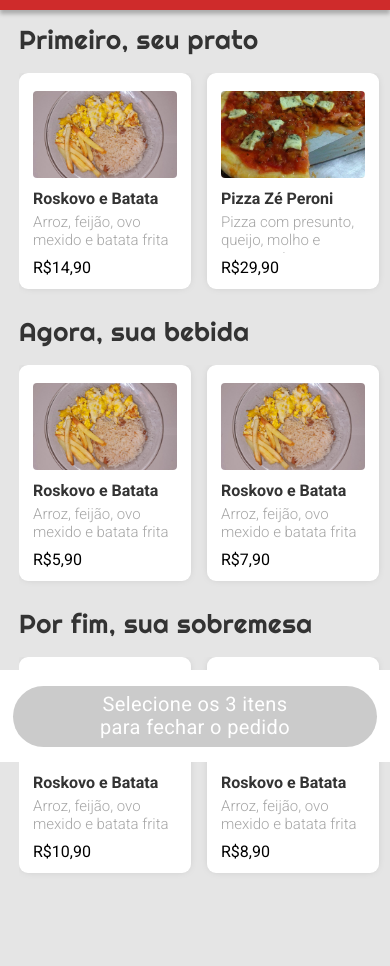
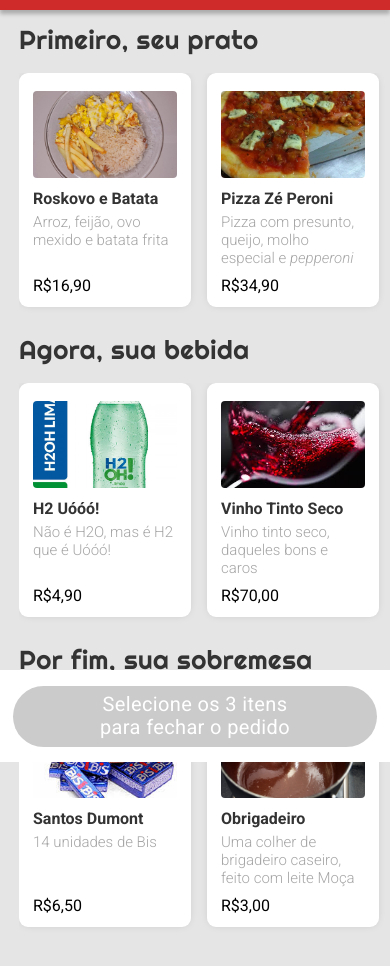
Before and after one commit to ZeGuilhermeYung/projeto3-driveneats, a plain HTML site: page index.html in a window 390 px wide. Shown: the part 82-1048 px from the top of the page. Drawn offline with nearby package versions, Linux system fonts and the light colour scheme.

Commit message:
cardápio atualizado

```diff
--- a/index.html
+++ b/index.html
@@ -26,69 +26,69 @@
                 <img src="/midia/Roskovo-e-batata.jpeg" alt="prato de arroz, feijão, ovo mexido e batata frita">
                 <h5><strong>Roskovo e Batata</strong></h5>
                 <h6>Arroz, feijão, ovo mexido e batata frita</h6>
-                <div><h5>R$</h5><h5 class="valor">14,90</h5></div>
+                <div><h5>R$</h5><h5 class="valor">16,90</h5></div>
                 <ion-icon name="checkmark-circle"></ion-icon>
             </div>
             <div class="pedido1" onclick="selecionarPedido(this, 1);">
                 <img src="/midia/pizza-zepperoni.jpeg" alt="Pizza com presunto, queijo, molho especial e pepperoni">
                 <h5><strong>Pizza Zé Peroni</strong></h5>
-                <h6>Pizza com presunto, queijo, molho e <em>pepperoni</em></h6>
-                <div><h5>R$</h5><h5 class="valor">29,90</h5></div>
+                <h6>Pizza com presunto, queijo, molho especial e <em>pepperoni</em></h6>
+                <div><h5>R$</h5><h5 class="valor">34,90</h5></div>
                 <ion-icon name="checkmark-circle"></ion-icon>
             </div>
             <div class="pedido1" onclick="selecionarPedido(this, 1);">
-                <img src="/midia/Roskovo-e-batata.jpeg" alt="prato de arroz, feijão, ovo mexido e batata frita">
-                <h5><strong>Roskovo e Batata3</strong></h5>
-                <h6>Arroz, feijão, ovo mexido e batata frita</h6>
-                <div><h5>R$</h5><h5 class="valor">16,90</h5></div>
+                <img src="/midia/caldo-de-mandioca.jpeg" alt="caldo de mandioca, carne seca, bacon e cheiro verde">
+                <h5><strong>Caldo Mãedioca</strong></h5>
+                <h6>Caldo de mandioca, carne seca, bacon e cheiro verde</h6>
+                <div><h5>R$</h5><h5 class="valor">9,90</h5></div>
                 <ion-icon name="checkmark-circle"></ion-icon>
             </div>
         </div>
         <h2>Agora, sua bebida</h2>
         <div class="pedidos-lista">
             <div class="pedido2" onclick="selecionarPedido(this, 2);">
-                <img src="/midia/Roskovo-e-batata.jpeg" alt="prato de arroz, feijão, ovo mexido e batata frita">
-                <h5><strong>Roskovo e Batata</strong></h5>
-                <h6>Arroz, feijão, ovo mexido e batata frita</h6>
-                <div><h5>R$</h5><h5 class="valor">5,90</h5></div>
+                <img src="/midia/h2o.jpg" alt="Não é H2O, mas é H2 que é Uóóó!">
+                <h5><strong>H2 Uóóó!</strong></h5>
+                <h6>Não é H2O, mas é H2 que é Uóóó!</h6>
+                <div><h5>R$</h5><h5 class="valor">4,90</h5></div>
                 <ion-icon name="checkmark-circle"></ion-icon>
             </div>
             <div class="pedido2" onclick="selecionarPedido(this, 2);">
-                <img src="/midia/Roskovo-e-batata.jpeg" alt="prato de arroz, feijão, ovo mexido e batata frita">
-                <h5><strong>Roskovo e Batata</strong></h5>
-                <h6>Arroz, feijão, ovo mexido e batata frita</h6>
-                <div><h5>R$</h5><h5 class="valor">7,90</h5></div>
+                <img src="/midia/vinho.jpeg" alt="Vinho tinto seco, daqueles bons e caros">
+                <h5><strong>Vinho Tinto Seco</strong></h5>
+                <h6>Vinho tinto seco, daqueles bons e caros</h6>
+                <div><h5>R$</h5><h5 class="valor">70,00</h5></div>
                 <ion-icon name="checkmark-circle"></ion-icon>
             </div>
             <div class="pedido2" onclick="selecionarPedido(this, 2);">
-                <img src="/midia/Roskovo-e-batata.jpeg" alt="prato de arroz, feijão, ovo mexido e batata frita">
-                <h5><strong>Roskovo e Batata</strong></h5>
-                <h6>Arroz, feijão, ovo mexido e batata frita</h6>
-                <div><h5>R$</h5><h5 class="valor">3,90</h5></div>
+                <img src="/midia/agua-torneira.jpg" alt="Água de torneira. Nunca fez mal, caso contrário, terá seu dinheiro de volta">
+                <h5><strong>Água da "fonte"</strong></h5>
+                <h6>De torneira. Não faz mal, caso contrário terá reembloso</h6>
+                <div><h5>R$</h5><h5 class="valor">1,00</h5></div>
                 <ion-icon name="checkmark-circle"></ion-icon>
             </div>
         </div>
         <h2>Por fim, sua sobremesa</h2>
         <div class="pedidos-lista">
             <div class="pedido3" onclick="selecionarPedido(this, 3);">
-                <img src="/midia/Roskovo-e-batata.jpeg" alt="prato de arroz, feijão, ovo mexido e batata frita">
-                <h5><strong>Roskovo e Batata</strong></h5>
-                <h6>Arroz, feijão, ovo mexido e batata frita</h6>
-                <div><h5>R$</h5><h5 class="valor">10,90</h5></div>
+                <img src="/midia/14-bis.jpeg" alt="14 unidades de Bis">
+                <h5><strong>Santos Dumont</strong></h5>
+                <h6>14 unidades de Bis</h6>
+                <div><h5>R$</h5><h5 class="valor">6,50</h5></div>
                 <ion-icon name="checkmark-circle"></ion-icon>
             </div>
             <div class="pedido3" onclick="selecionarPedido(this, 3);">
-                <img src="/midia/Roskovo-e-batata.jpeg" alt="prato de arroz, feijão, ovo mexido e batata frita">
-                <h5><strong>Roskovo e Batata</strong></h5>
-                <h6>Arroz, feijão, ovo mexido e batata frita</h6>
-                <div><h5>R$</h5><h5 class="valor">8,90</h5></div>
+                <img src="/midia/brigadeiro.jpg" alt="Uma colher de brigadeiro caseiro, feito com leite Moça">
+                <h5><strong>Obrigadeiro</strong></h5>
+                <h6>Uma colher de brigadeiro caseiro, feito com leite Moça</h6>
+                <div><h5>R$</h5><h5 class="valor">3,00</h5></div>
                 <ion-icon name="checkmark-circle"></ion-icon>
             </div>
             <div class="pedido3" onclick="selecionarPedido(this, 3);">
-                <img src="/midia/Roskovo-e-batata.jpeg" alt="prato de arroz, feijão, ovo mexido e batata frita">
-                <h5><strong>Roskovo e Batata</strong></h5>
-                <h6>Arroz, feijão, ovo mexido e batata frita</h6>
-                <div><h5>R$</h5><h5 class="valor">4,90</h5></div>
+                <img src="/midia/bala-soft.jpeg" alt="Uma bala Soft. Não utilizamos como troco. Cuidado com a garganta!">
+                <h5><strong>Bala Soft</strong></h5>
+                <h6>1 un. Não utilizamos como troco. Cuidado com a garganta!</h6>
+                <div><h5>R$</h5><h5 class="valor">0,30</h5></div>
                 <ion-icon name="checkmark-circle"></ion-icon>
             </div>
         </div>
--- a/style.css
+++ b/style.css
@@ -51,6 +51,9 @@
     }
     h5 strong {
         color: #333333;
+        white-space: wrap;
+        overflow: hidden;
+        text-overflow: ellipsis;
     }
     h6 {
         font-weight: 300;
@@ -89,7 +92,7 @@
     }
     .pedidos-lista > div {
         width: 172px;
-        height: 216px;
+        height: 234px; /*Fiz 18px maior que o Figma, para poder ter 3 linhas de descrição do produto*/
         background-color: #FFFFFF;
         box-shadow: 0px 0px 10px -4px rgba(0, 0, 0, 0.25);
         padding: 18px 14px;
@@ -114,7 +117,8 @@
         margin-bottom: 8px;
     }
     .pedidos-lista h6 {
-        height: 40px;
+        height: 58px; /*Fiz 18px maior que o Figma, para poder ter 3 linhas de descrição do produto*/
+        white-space: pre-line;
         overflow: hidden;
         text-overflow: ellipsis;
     }
```
Also changed, not shown: midia/14-bis.jpeg (added), midia/agua-torneira.jpg (added), midia/bala-soft.jpeg (added), midia/brigadeiro.jpg (added), midia/caldo-de-mandioca.jpeg (added), midia/h2o.jpg (added), midia/vinho.jpeg (added).
